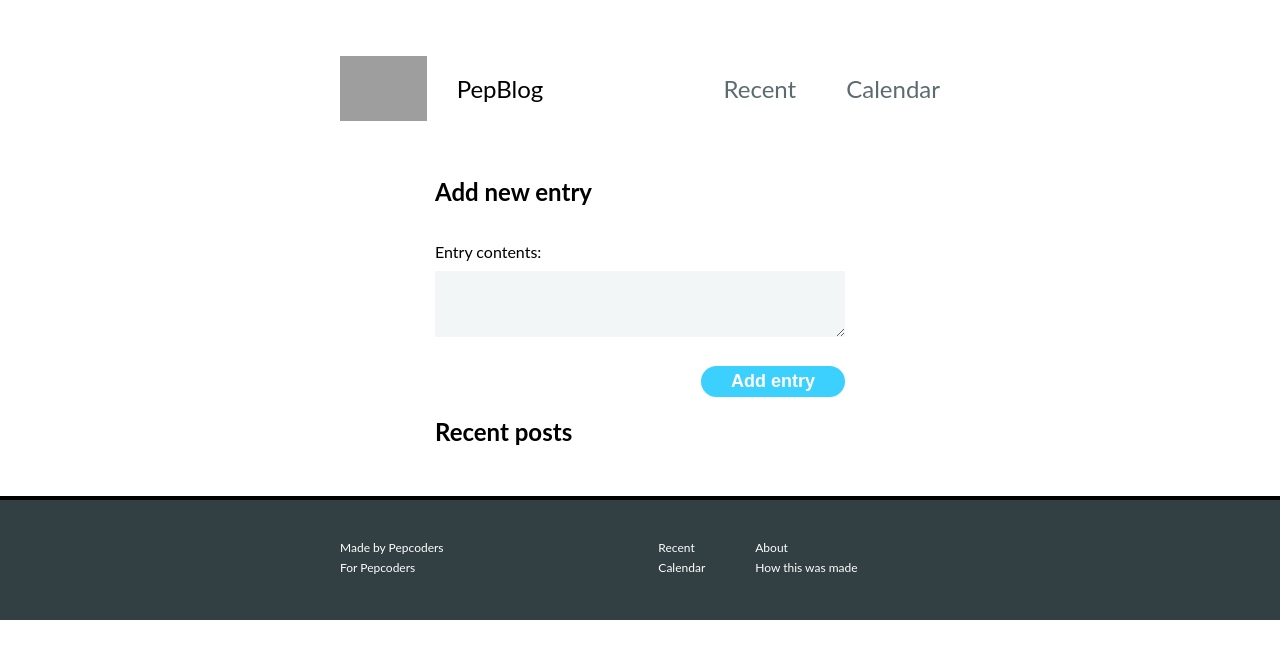
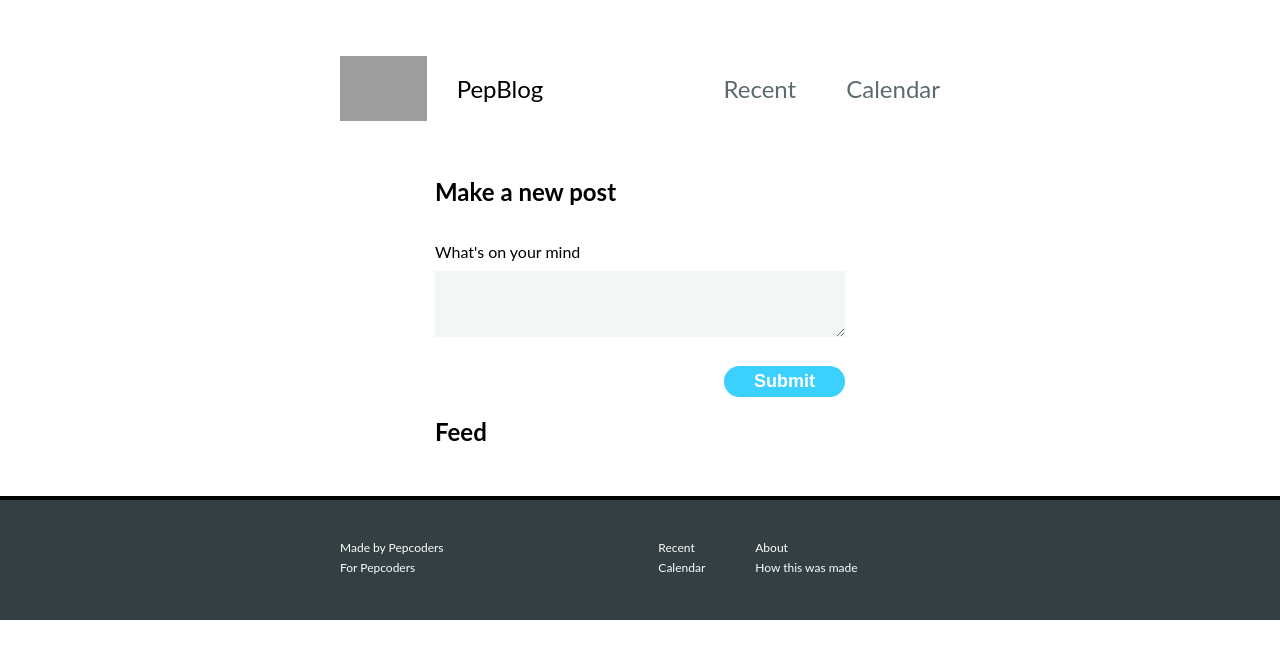
Before and after one commit to arindamkeswani/microblog, a Flask app: page / in a window 1280 px wide. Shown: the top 659 px of the page. Run offline with Flask 2, Linux system fonts and the light colour scheme; grey boxes are pictures that could not be loaded.

Commit message:
Receiving form data using flask

```diff
--- a/practice/app.py
+++ b/practice/app.py
@@ -1,7 +1,12 @@
-from flask import Flask, render_template
+import datetime
+from flask import Flask, render_template, request
 
 app = Flask(__name__)
 
-@app.route("/")
+@app.route("/", methods=["GET", "POST"])
 def home():
+    if request.method ==  "POST":
+        newPostContent = request.form.get("content")
+        formattedDate = datetime.datetime.today().strftime("%Y-%m-%d")
+        print(newPostContent, formattedDate)
     return render_template("home.html")
--- a/practice/templates/home.html
+++ b/practice/templates/home.html
@@ -24,17 +24,17 @@
   </header>
   <main class="main">
     <section>
-      <h1>Add new entry</h1>
+      <h1>Make a new post</h1>
       <form class="form" method="POST">
         <p class="form__input">
-          <label for="entry" class="form__label">Entry contents:</label>
+          <label for="entry" class="form__label">What's on your mind</label>
           <textarea name="content" id="entry" class="form__textarea"></textarea>
         </p>
-        <button type="submit" class="form__submit">Add entry</button>
+        <button type="submit" class="form__submit">Submit</button>
       </form>
     </section>
     <section>
-      <h1>Recent posts</h1>
+      <h1>Feed</h1>
       {% for entry in entries %}
       <article class="entry">
         <div>
```
